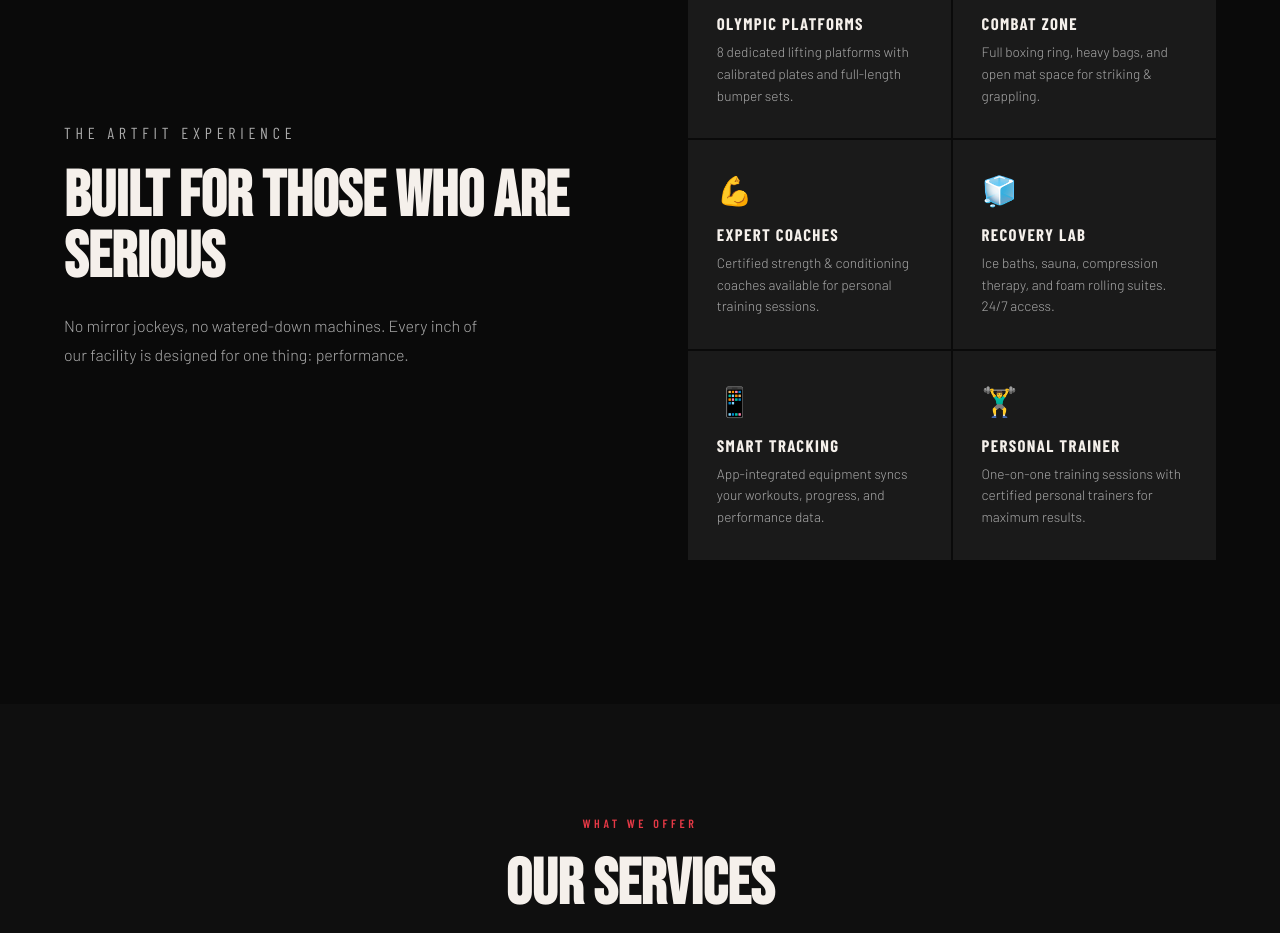
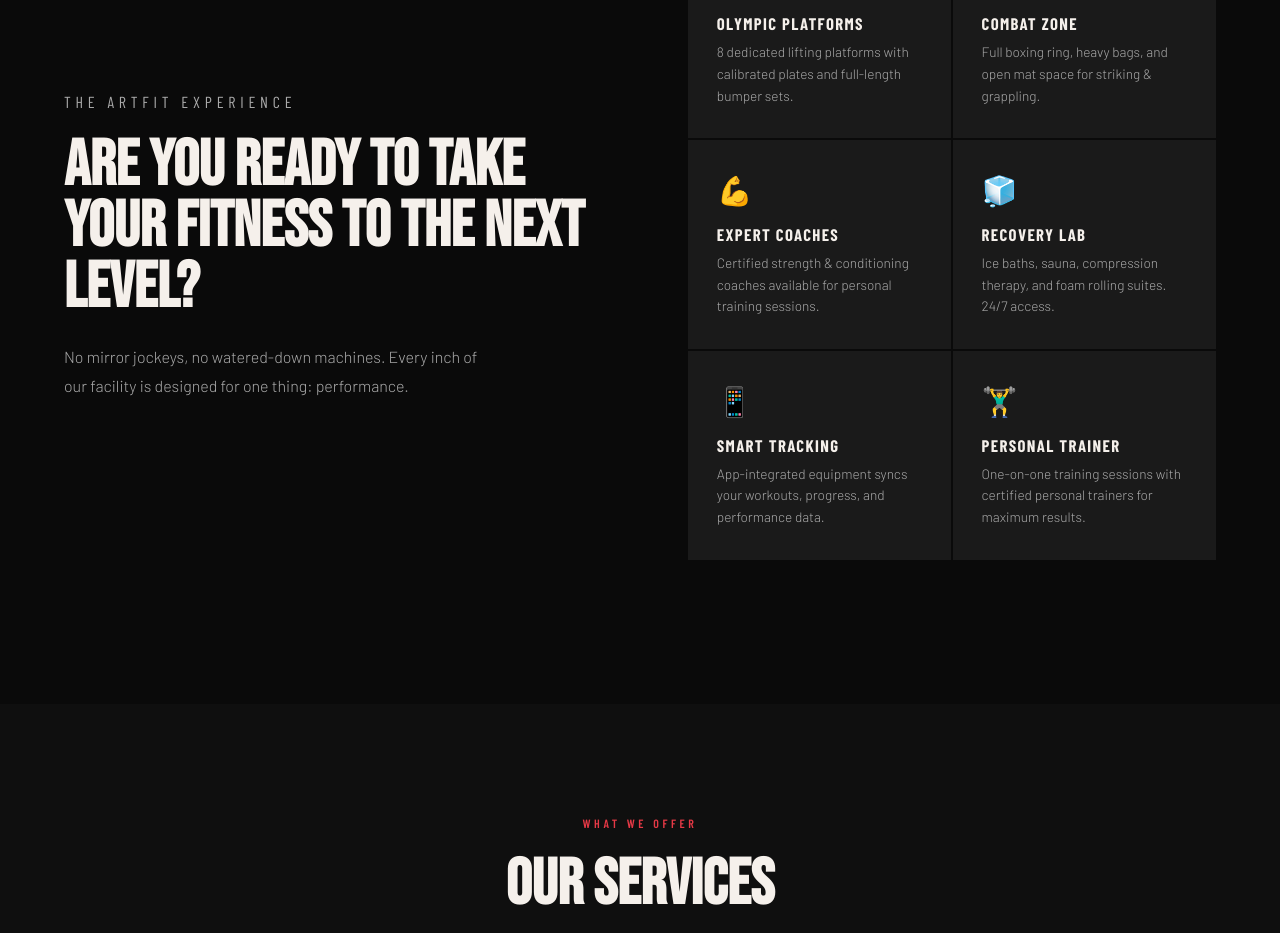
Before and after one commit to Pamela-224/Artfit-gym-app, a React (Vite) app in the folder frontend/: page / in a window 1280 px wide. Shown: the part 1060-1993 px from the top of the page. Built offline with nearby package versions, Linux system fonts and the light colour scheme; no server answers.

Commit message:
updated the features  section

```diff
--- a/frontend/src/pages/Home.jsx
+++ b/frontend/src/pages/Home.jsx
@@ -319,7 +319,7 @@
       <section className="features" id="features">
         <div className="reveal">
           <p className="features-label">The Artfit Experience</p>
-          <h2>BUILT FOR THOSE WHO ARE SERIOUS</h2>
+          <h2>Are you ready to take your fitness to the next level?</h2>
           <p>No mirror jockeys, no watered-down machines. Every inch of our facility is designed for one thing: performance.</p>
         </div>
         <div className="feature-grid reveal">
```
